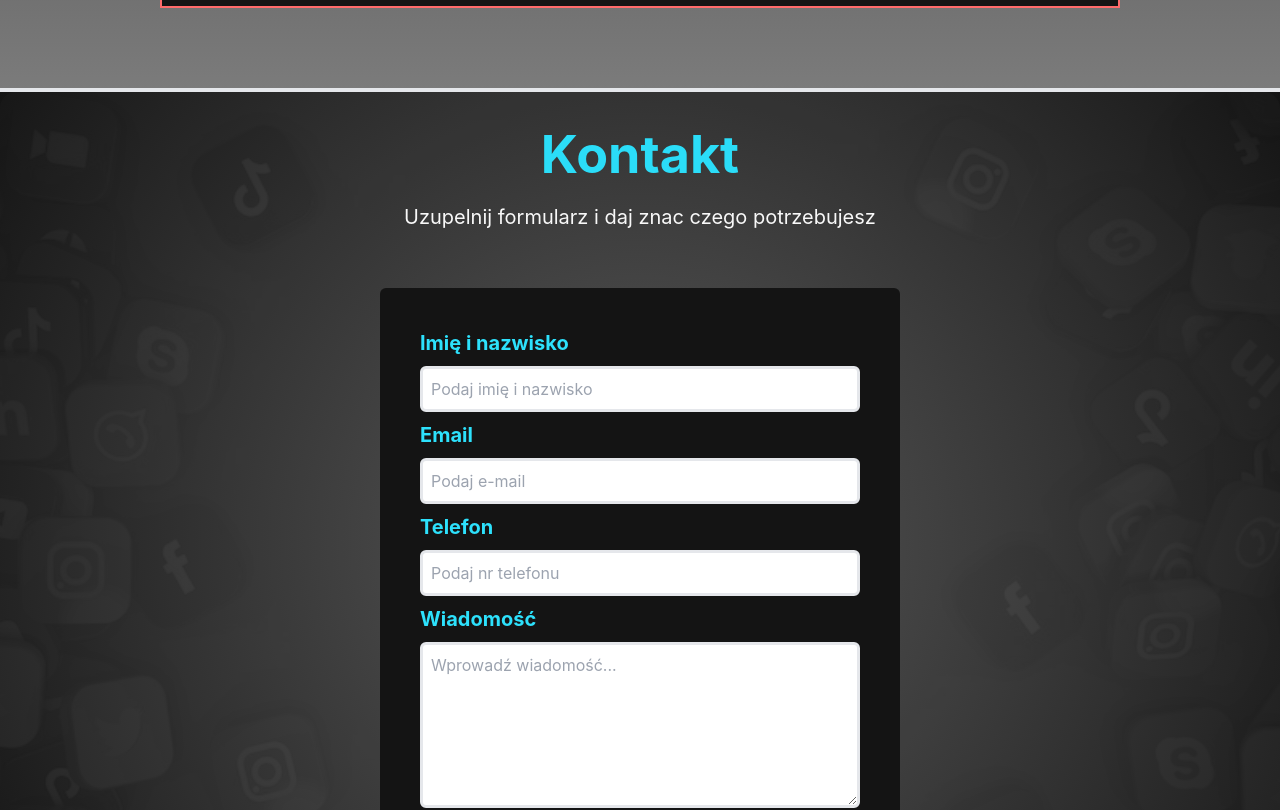
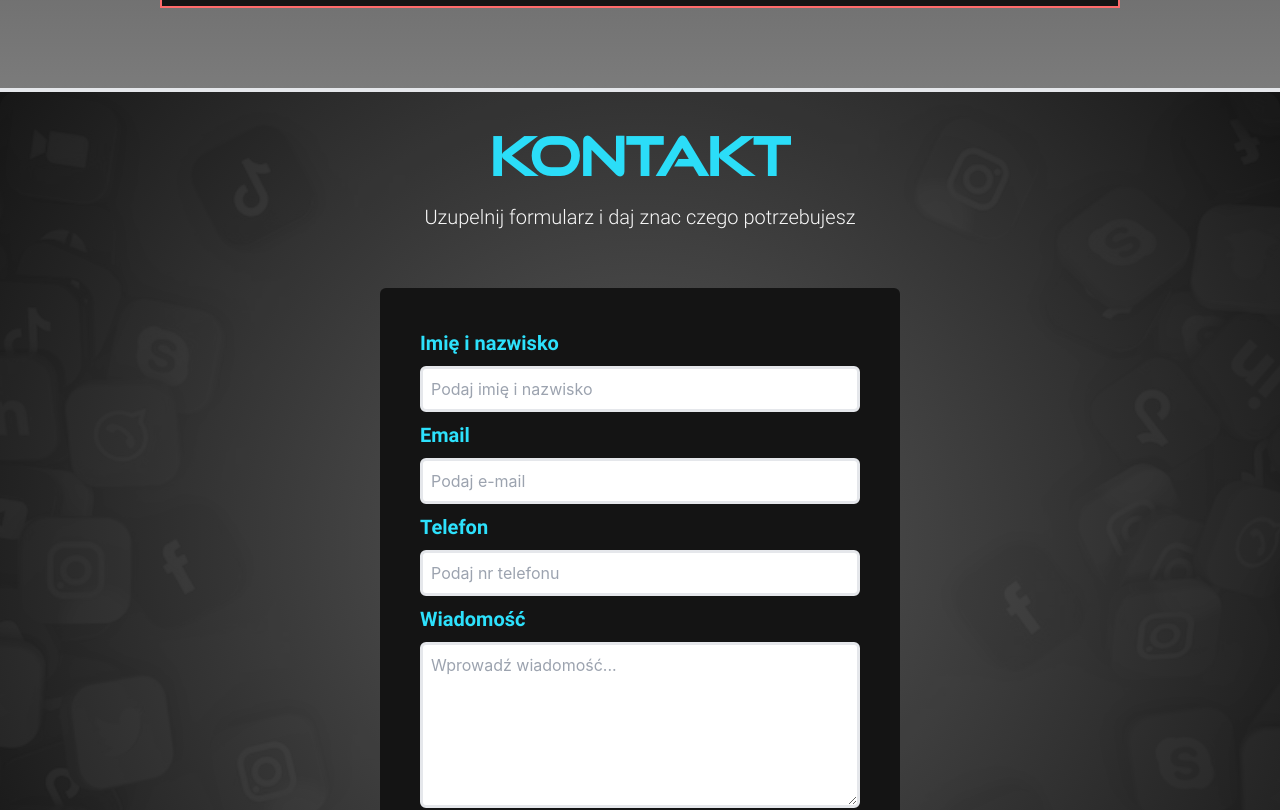
Before and after one commit to MateuszKuruc/marketing-portfolio, a Next.js app in the folder marketing-portfolio/: page / in a window 1280 px wide. Shown: the part 2600-3410 px from the top of the page. Built offline with nearby package versions, Linux system fonts and the light colour scheme.

Commit message:
style contact form

```diff
--- a/marketing-portfolio/src/app/globals.css
+++ b/marketing-portfolio/src/app/globals.css
@@ -38,7 +38,7 @@ body {
   font-family: RobotoLight;
 }
 
-.font-bold {
+.font-medium {
   font-family: RobotoBold;
 }
 
@@ -52,11 +52,11 @@ body {
   }
 
   .btn_submit {
-    @apply border-white border-2 bg-blue-50 px-8 py-5 transition-all hover:bg-blue-70 cursor-pointer hover:scale-105;
+    @apply border-white font-medium border-2 bg-blue-50 px-8 py-5 transition-all hover:bg-blue-70 cursor-pointer hover:scale-105;
   }
 
   .btn_disabled {
-    @apply border-gray-20 border-2 bg-gray-30 px-8 py-5 hover:scale-100 cursor-not-allowed;
+    @apply border-gray-20 font-medium border-2 bg-gray-30 px-8 py-5 hover:scale-100 cursor-not-allowed;
   }
 
   .ReactCollapse--collapse {
--- a/marketing-portfolio/src/components/AccordionItem.tsx
+++ b/marketing-portfolio/src/components/AccordionItem.tsx
@@ -31,7 +31,7 @@ const AccordionItem = ({
         <div className="font-standard regular-20 p-5 flex flex-col gap-4">
           <p>{description}</p>
           <Link
-            className="font-bold text-slate-500 regular-20"
+            className="font-medium text-slate-500 regular-20"
             href={`/portfolio/${id}`}
           >
             Zobacz więcej...
--- a/marketing-portfolio/src/components/Contact.tsx
+++ b/marketing-portfolio/src/components/Contact.tsx
@@ -10,10 +10,10 @@ const Contact = () => {
       className="border-t-4 py-0 max-container bg-radial-gradient"
     >
       <div className="flex flex-col relative w-full md:items-center">
-        <h1 className="self-center bold-52 mt-8 lg:bold-70 text-blue-50">
+        <h1 className="font-header self-center bold-40 mt-8 lg:bold-52 text-blue-50">
           Kontakt
         </h1>
-        <p className="p-4 regular-20 text-white ">
+        <p className="font-standard p-4 regular-20 text-white ">
           Uzupelnij formularz i daj znac czego potrzebujesz
         </p>
 
--- a/marketing-portfolio/src/components/Form.tsx
+++ b/marketing-portfolio/src/components/Form.tsx
@@ -79,7 +79,7 @@ const Form = () => {
     >
       {successNotification && (
         <div className="px-4 py-3 mb-4 rounded-2xl bg-green-700 border-2 flex flexAround">
-          <p className="text-white regular-16">
+          <p className="font-standard text-white regular-20">
             Formularz został przesłany, dziękuję!
           </p>
           <GiConfirmed color="white" size="20" />
@@ -88,14 +88,14 @@ const Form = () => {
 
       {errorNotification && (
         <div className="px-4 py-3 mb-4 rounded-2xl bg-red-700 border-2 flex flexAround">
-          <p className="text-white regular-16">
+          <p className="font-standard text-white regular-20">
             Wystąpił problem, spróbuj ponownie!
           </p>
           <BiErrorCircle color="white" size="20" />
         </div>
       )}
 
-      <label className="text-blue-50 bold-20" htmlFor="name">
+      <label className="text-blue-50 font-medium regular-20" htmlFor="name">
         Imię i nazwisko
       </label>
       <input
@@ -110,7 +110,7 @@ const Form = () => {
         onBlur={handleBlur}
       />
       {errors.name && touched.name && <p className="error ">{errors.name}</p>}
-      <label className="text-blue-50 bold-20" htmlFor="email">
+      <label className="text-blue-50 font-medium regular-20" htmlFor="email">
         Email
       </label>
       <input
@@ -127,7 +127,7 @@ const Form = () => {
       {errors.email && touched.email && (
         <p className="error ">{errors.email}</p>
       )}
-      <label className="text-blue-50 bold-20" htmlFor="phone">
+      <label className="text-blue-50 font-medium regular-20" htmlFor="phone">
         Telefon
       </label>
       <input
@@ -144,7 +144,7 @@ const Form = () => {
       {errors.phone && touched.phone && (
         <p className="error ">{errors.phone}</p>
       )}
-      <label className="text-blue-50 bold-20" htmlFor="message">
+      <label className="text-blue-50 font-medium regular-20" htmlFor="message">
         Wiadomość
       </label>
       <textarea
```
